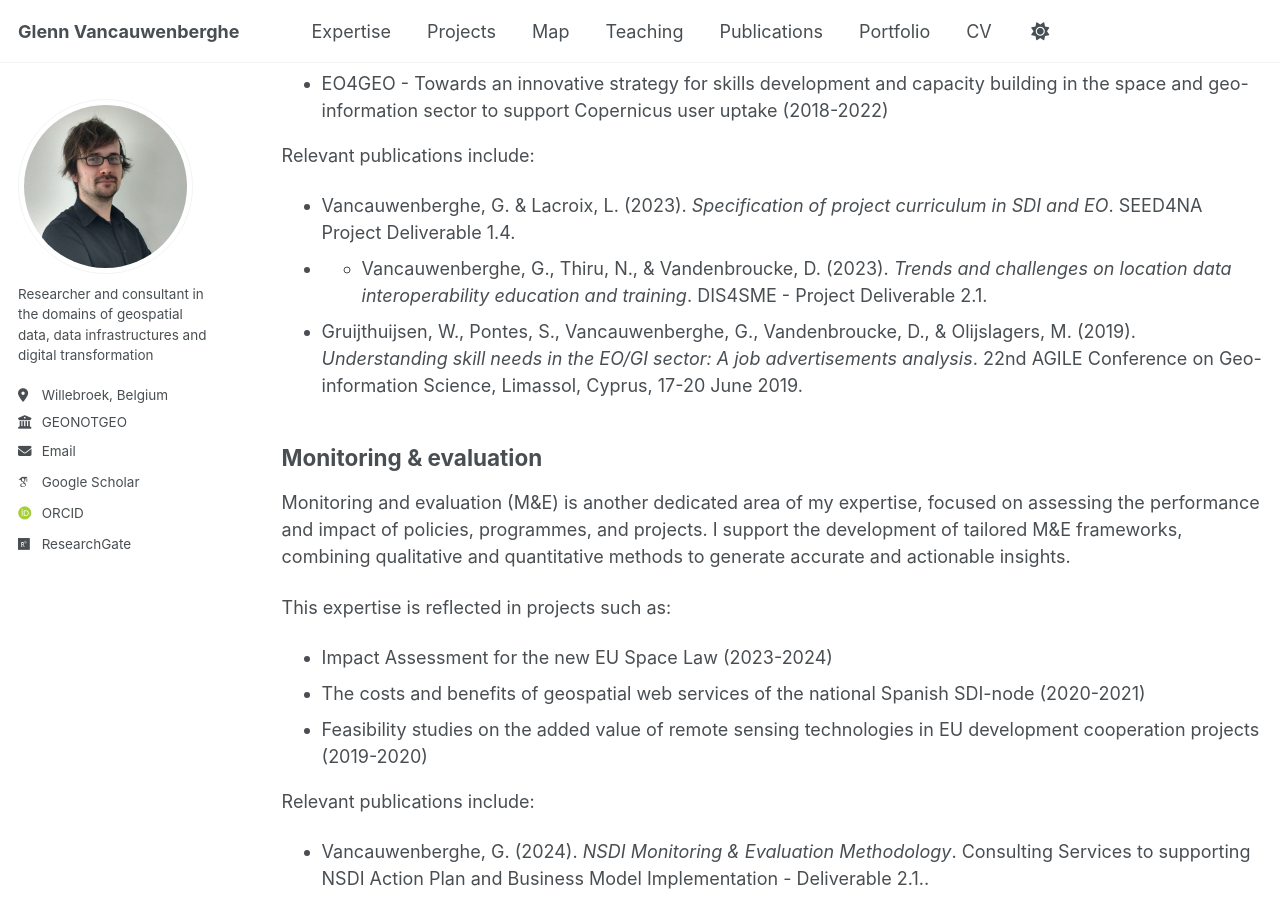
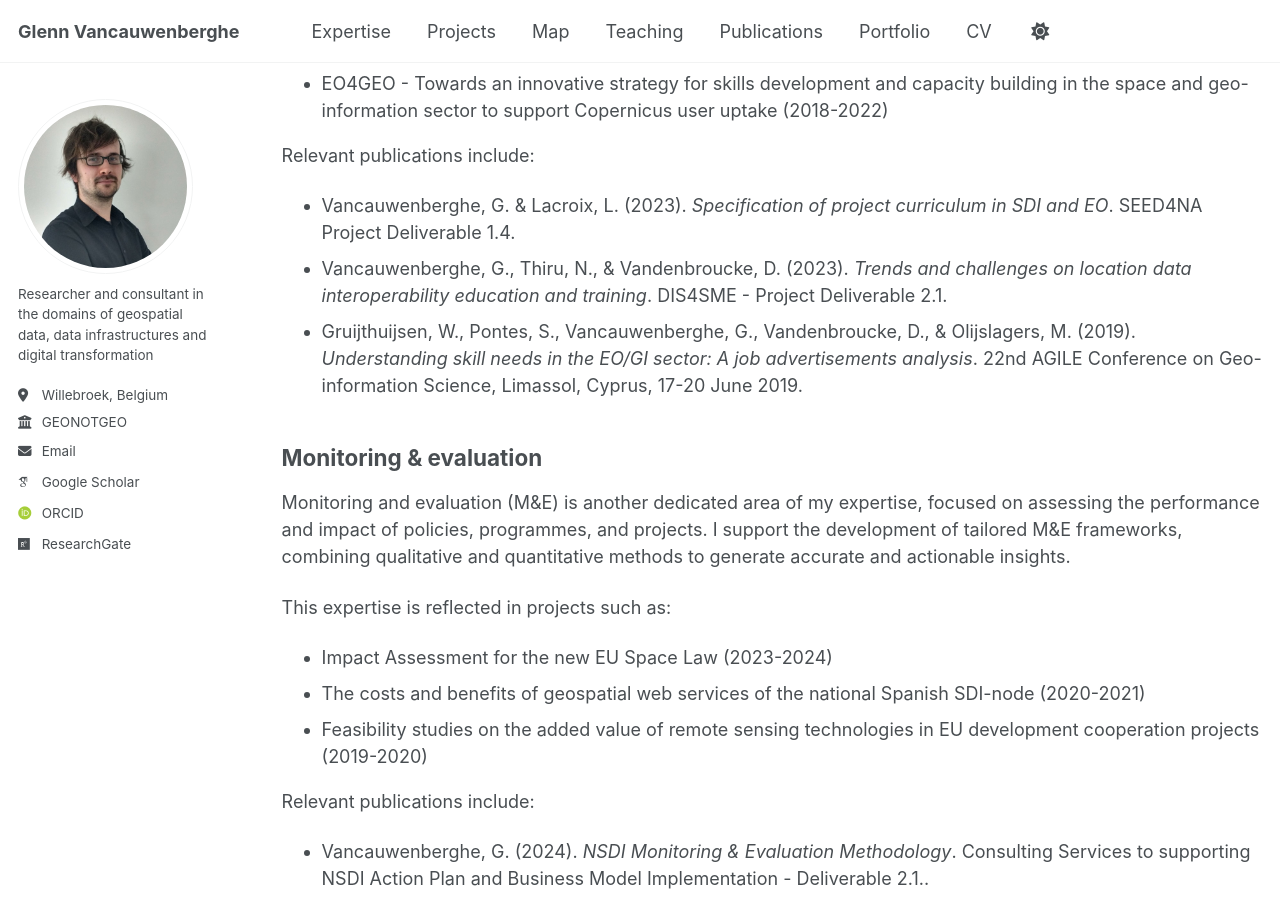
Before and after one commit to GVancauwenberghe/gvancauwenberghe.github.io, a Jekyll site: the page built from _pages/expert.md, in a window 1280 px wide and 900 px high, scrolled down 4634 px. Built offline with Jekyll 4.4.1, drawn with Linux system fonts in a browser that asks for light colours; some web fonts are replaced.

```diff
--- a/_pages/expert.md
+++ b/_pages/expert.md
@@ -86,7 +86,7 @@ Examples from my work in this area include:
 
 Relevant publications include:
 * Vancauwenberghe, G. & Lacroix, L. (2023). _Specification of project curriculum in SDI and EO_. SEED4NA Project Deliverable 1.4.
-* * Vancauwenberghe, G., Thiru, N., & Vandenbroucke, D. (2023). _Trends and challenges on location data interoperability education and training_. DIS4SME - Project Deliverable 2.1.
+* Vancauwenberghe, G., Thiru, N., & Vandenbroucke, D. (2023). _Trends and challenges on location data interoperability education and training_. DIS4SME - Project Deliverable 2.1.
 * Gruijthuijsen, W., Pontes, S., Vancauwenberghe, G., Vandenbroucke, D., & Olijslagers, M. (2019). _Understanding skill needs in the EO/GI sector: A job advertisements analysis_. 22nd AGILE Conference on Geo-information Science, Limassol, Cyprus, 17-20 June 2019.
 
 ## Monitoring & evaluation
```
